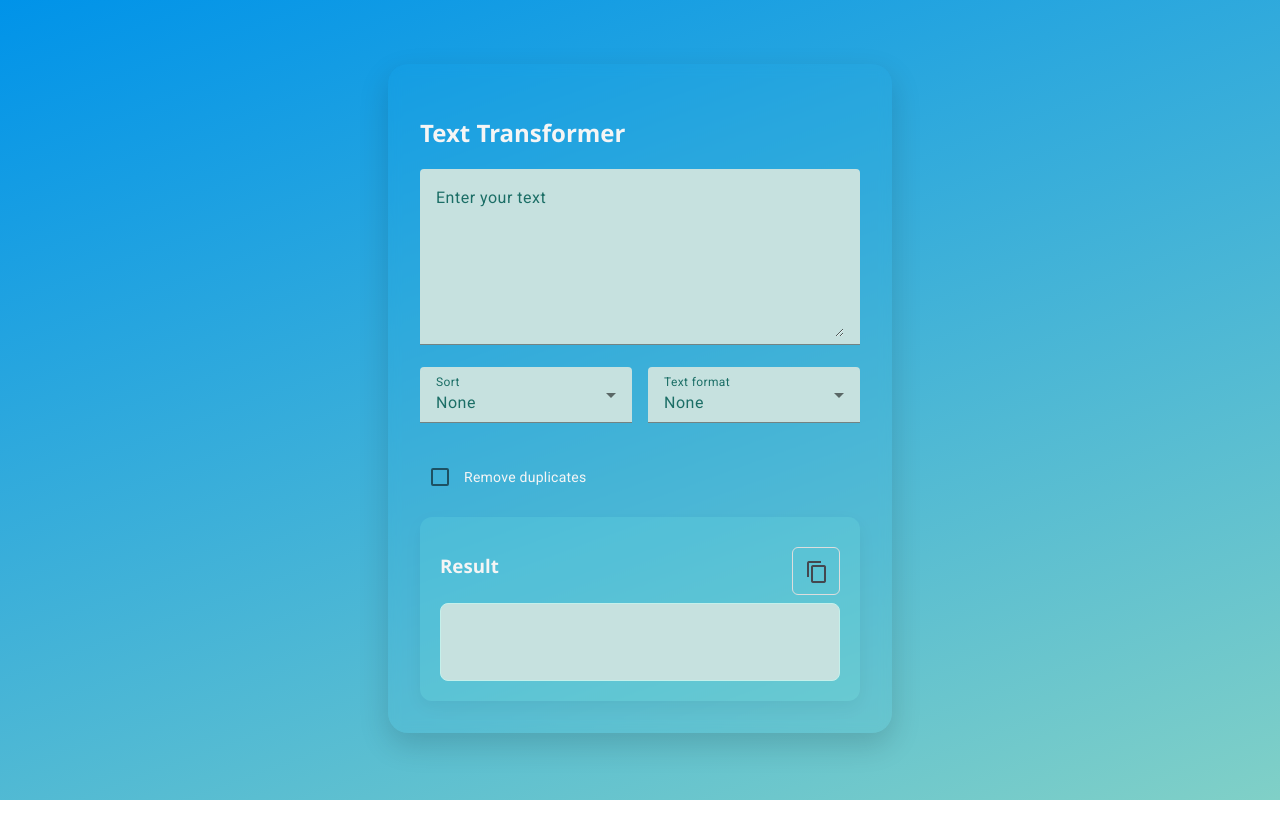
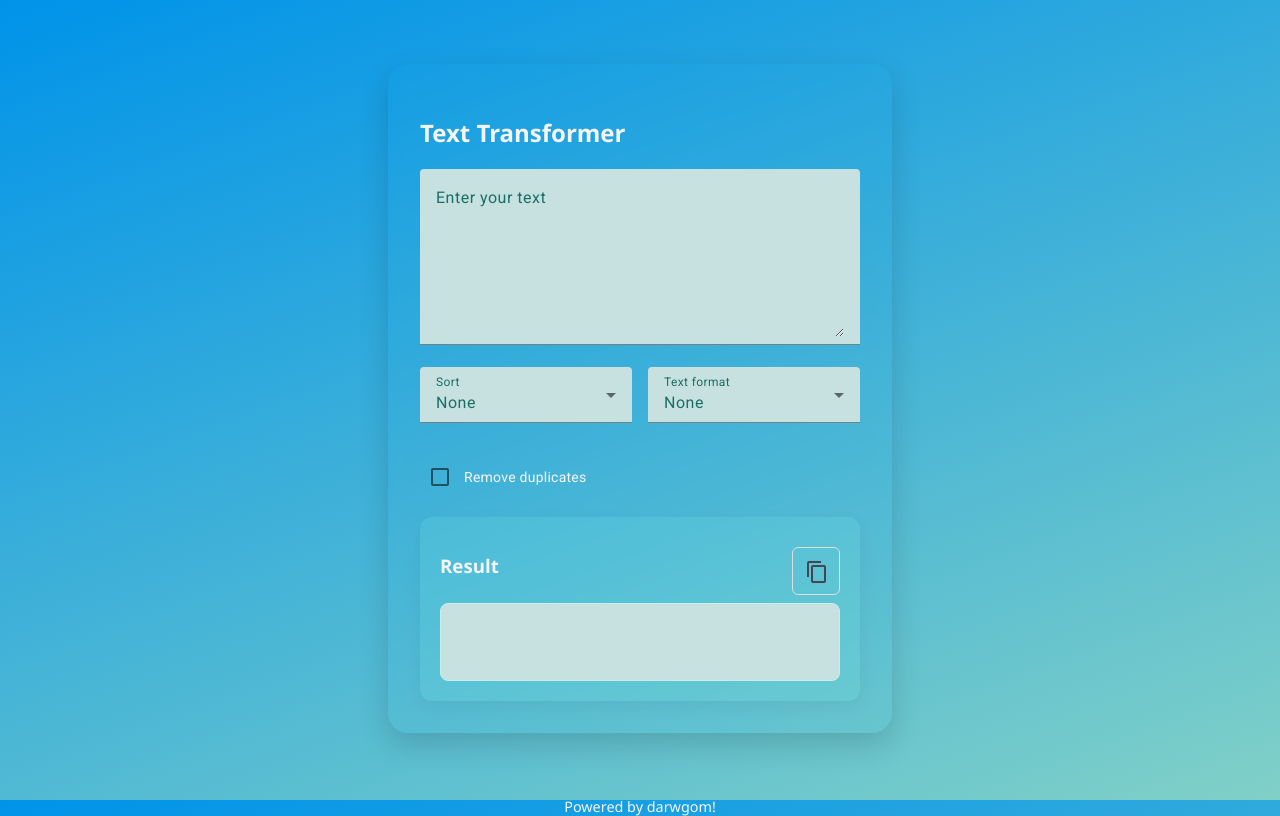
Before and after one commit to darwgom7/transform-text-app, an Angular app: page /#/text-transformer in a window 1280 px wide. Built offline with nearby package versions, Linux system fonts and the light colour scheme.

Commit message:
Adding footer

```diff
--- a/src/app/app.component.css
+++ b/src/app/app.component.css
@@ -0,0 +1,6 @@
+footer {
+  text-align: center;
+  margin-top: 20px;
+  font-size: 0.9em;
+  color: whitesmoke;
+}
--- a/src/app/app.component.html
+++ b/src/app/app.component.html
@@ -1,3 +1,2 @@
-
-
-<router-outlet />
+<router-outlet></router-outlet>
+<footer>Powered by darwgom!</footer>
```
